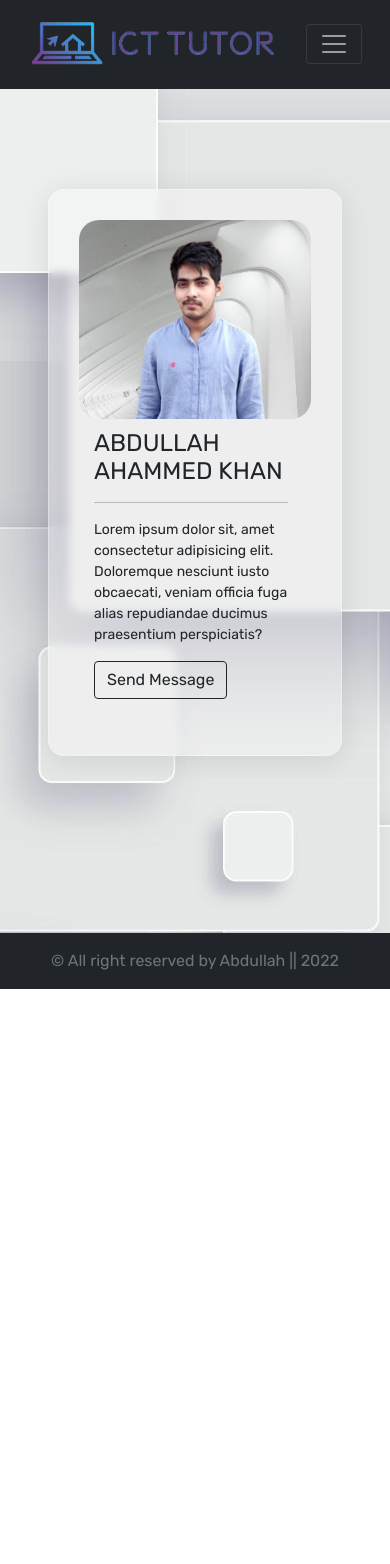
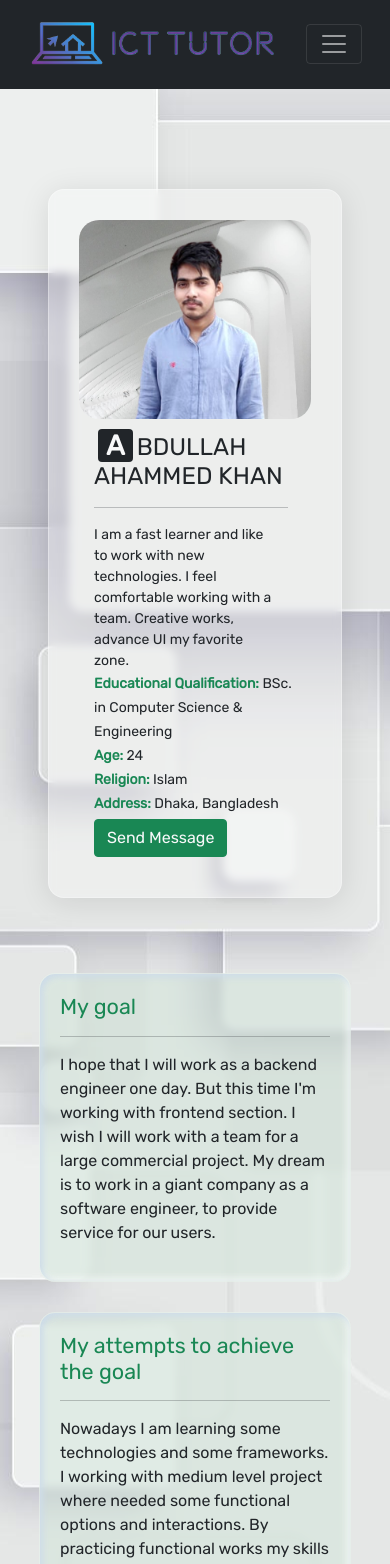
Before and after one commit to AbdullahAhmedKhan/ict-tutor, a React (Create React App) app: page /about in a window 390 px wide. Shown: the top 1564 px of the page. Before the commit the page ends 989 px from the top, so only its background shows below. Built offline with nearby package versions, Linux system fonts and the light colour scheme; no server answers.

Commit message:
about page complete

```diff
--- a/src/Components/About/About.css
+++ b/src/Components/About/About.css
@@ -6,8 +6,6 @@
 .main-container {
     display: flex;
     padding: 30px;
-    border-radius: 20px;
-    /* From https://css.glass */
     background: rgba(255, 255, 255, 0.3);
     border-radius: 16px;
     box-shadow: 0 4px 30px rgba(0, 0, 0, 0.1);
@@ -18,13 +16,31 @@
 
 .div-text {
     order: 2;
-    margin: 10px 15px;
+    margin: 10px 70px;
 }
 
 .img-container img {
     border-radius: 20px;
+    width: 122%;
+
+}
+
+.question-container {
+    display: flex;
     width: 100%;
+    margin: 0 auto;
+}
 
+.question {
+    width: 40%;
+    padding: 20px;
+    margin: 80px auto;
+    background: rgba(205, 230, 216, 0.4);
+    border-radius: 16px;
+    box-shadow: rgb(204, 219, 232) 3px 3px 6px 0px inset, rgba(255, 255, 255, 0.5) -3px -3px 6px 1px inset;
+    backdrop-filter: blur(5px);
+    -webkit-backdrop-filter: blur(5px);
+    border: 1px solid rgba(255, 255, 255, 0.3);
 }
 
 @media screen and (max-width:600px) {
@@ -32,10 +48,31 @@
         display: flex;
         flex-direction: column;
     }
-    .div-text h2{
+
+    .div-text h2 {
         font-size: 24px;
     }
-    .div-text p{
+
+    .div-text p {
         font-size: 14px;
+        width: 90%;
+    }
+
+    .img-container img {
+        width: 100%;
+    }
+
+    .div-text {
+        margin: 10px 15px;
+    }
+
+    .question-container {
+        flex-direction: column;
+        padding: 60px 0;
+    }
+
+    .question {
+        width: 80%;
+        margin: 15px auto;
     }
 }
--- a/src/Components/About/About.js
+++ b/src/Components/About/About.js
@@ -6,13 +6,30 @@ const About = () => {
         <div className='about-div' style={{ minHeight: "100vh" }}>
             <div className='main-container mx-5'>
                 <div className='div-text'>
-                   <h2>ABDULLAH AHAMMED KHAN</h2>
-                   <hr className='me-2'/>
-                   <p>Lorem ipsum dolor sit, amet consectetur adipisicing elit. Doloremque nesciunt iusto obcaecati, veniam officia fuga alias repudiandae ducimus praesentium perspiciatis?</p>
-                   <button className='btn btn-outline-dark mb-3'>Send Message</button>
+                    <h2><span className='text-light fw-bold fs-1 bg-dark px-2 mx-1 rounded'>A</span>BDULLAH AHAMMED KHAN</h2>
+                    <hr className='me-2' />
+                    <p className='my-0'>I am a fast learner and like to work with new technologies. I feel comfortable working with a team. Creative works, advance UI my favorite zone. </p>
+                    <small><span className='fw-bold text-success'>Educational Qualification:</span> BSc. in Computer Science & Engineering</small> <br />
+                    <small><span className='fw-bold text-success'>Age:</span> 24</small> <br />
+                    <small><span className='fw-bold text-success'>Religion:</span> Islam</small> <br />
+                    <small><span className='fw-bold text-success'>Address:</span> Dhaka, Bangladesh</small> <br />
+
+                    <button className='btn btn-success mt-1 '><a target='_blank' className='text-decoration-none text-light' href="https://www.facebook.com/AbdullahAhmedKha">Send Message</a></button>
                 </div>
                 <div className='img-container'>
                     <img src={profile} alt="" />
+                </div>
+            </div>
+            <div className='container question-container'>
+                <div className="question">
+                    <h4 className='text-success'>My goal</h4>
+                    <hr />
+                    <p>I hope that I will work as a backend engineer one day. But this time I'm working with frontend section. I wish I will work with a team for a large commercial project. My dream is to work in a giant company as a software engineer, to provide service for our users.</p>
+                </div>
+                <div className="question">
+                    <h4 className='text-success'>My attempts to achieve the goal</h4>
+                    <hr />
+                    <p>Nowadays I am learning some technologies and some frameworks. I working with medium level project where needed some functional options and interactions. By practicing functional works my skills are improving day by day. We know that "Practices makes a man perfect" so everyday should have to pass time with coding. </p>
                 </div>
             </div>
         </div>
--- a/src/Components/Footer/Footer.js
+++ b/src/Components/Footer/Footer.js
@@ -1,9 +1,11 @@
 import React from 'react';
 
 const Footer = () => {
+    const today = new Date();
+    const year = today.getFullYear();
     return (
         <div>
-            <p className='bg-dark text-secondary p-3 text-center my-0'>&copy; All right reserved by Abdullah || 2022</p>
+            <p className='bg-dark text-secondary p-3 text-center my-0'>&copy; All right reserved by Abdullah || {year}</p>
         </div>
     );
 };
```
Lines whose indentation alone changed are shown as unchanged.
